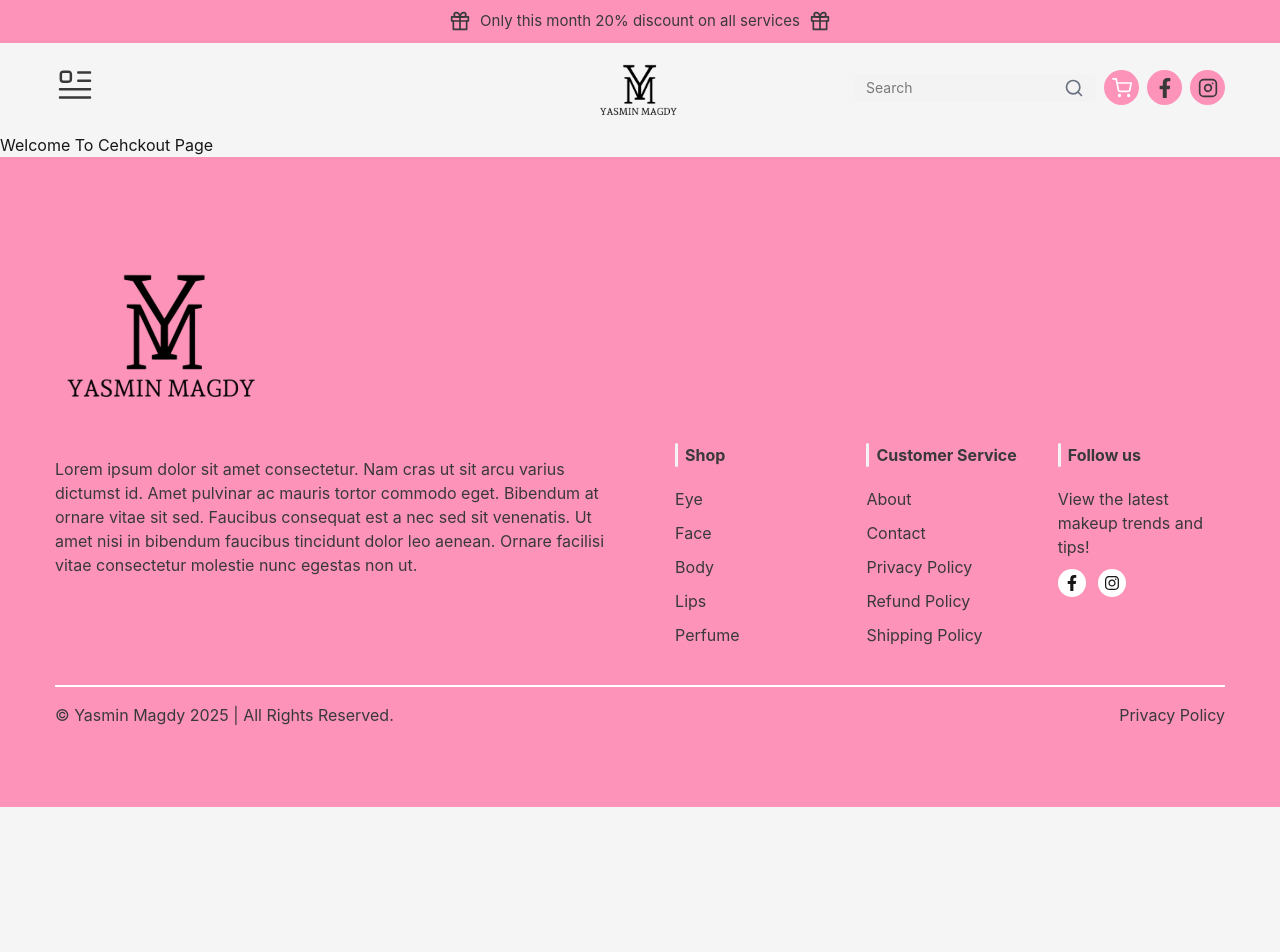
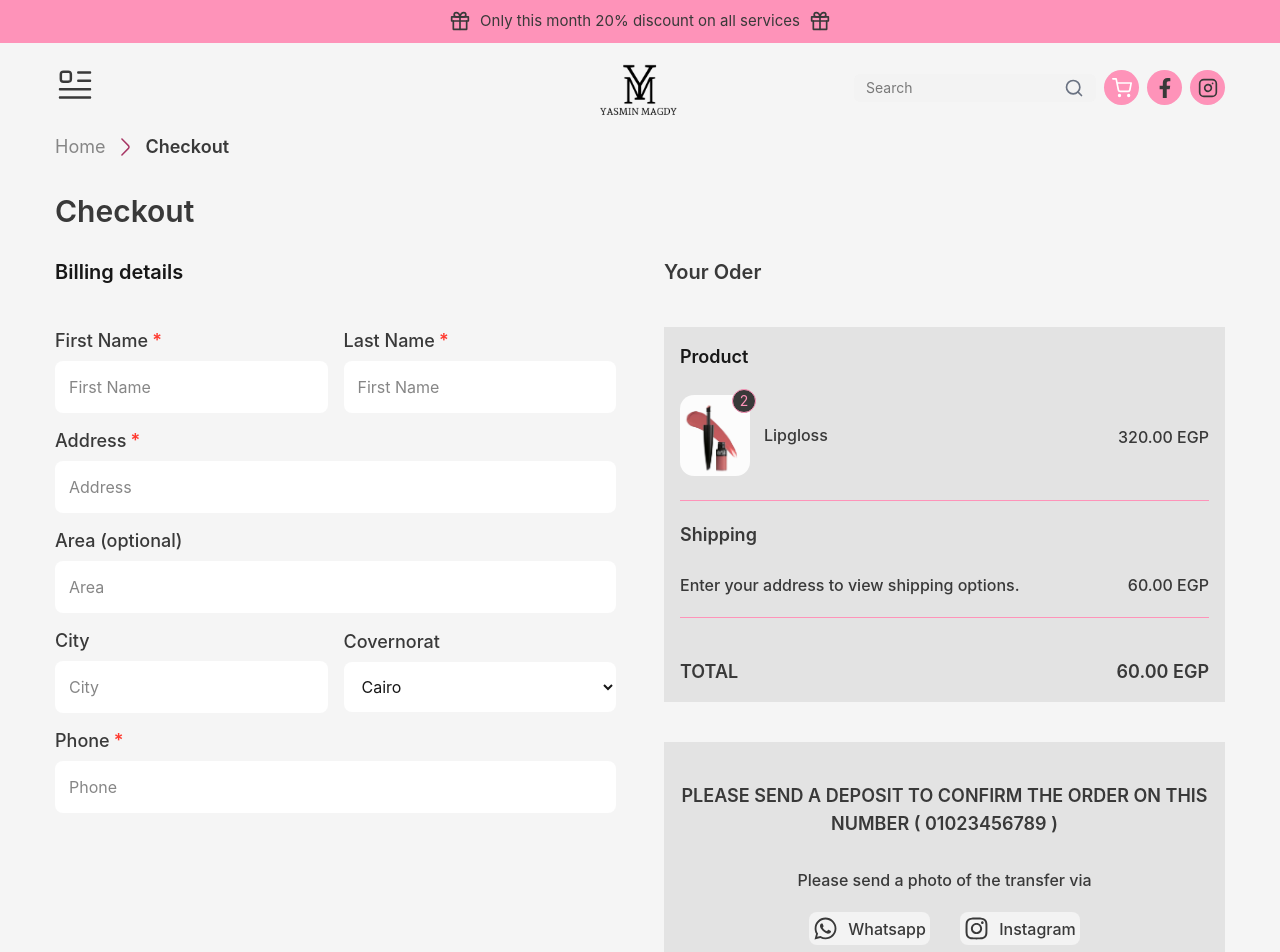
Before and after one commit to kariimellsayed/yasmin_website, a Next.js app: page /en/Cart/checkout in a window 1280 px wide. Shown: the top 952 px of the page. Before the commit the page ends 807 px from the top, so only its background shows below. Built offline with nearby package versions, Linux system fonts and the light colour scheme.

Commit message:
refactor: update Checkout page layout and add CheckoutForms component

```diff
--- a/app/[locale]/Cart/checkout/page.tsx
+++ b/app/[locale]/Cart/checkout/page.tsx
@@ -1,3 +1,6 @@
+import Image from "next/image";
+import Link from "next/link";
+import CheckoutForms from "../../components/CheckoutForms"
 
 
 
@@ -5,7 +8,20 @@
 export default function Checkout(params: []) {
     return (
         <section>
-            <h1>Welcome To Cehckout Page</h1>
+        <div className="custom__container">
+        <div className='flex items-center gap-2 mb-8 text-[#393939] lg:text-lg mr-auto text-sm'>
+         <Link  href={"/"} className='text-[#868686]'>Home</Link>
+         <Image
+         src={"/arrow-right.svg"}
+         alt="Arrow Right"
+         width={24}
+         height={24}
+         />
+           <div className='font-semibold'>Checkout</div>
+         </div>
+         <h3 className="text-[#393939] font-semibold text-3xl mb-3.5 pb-3.5">Checkout</h3>
+         <CheckoutForms />
+        </div>
         </section>
     )
 }
--- /dev/null
+++ b/app/[locale]/components/CheckoutForms.jsx
@@ -0,0 +1,138 @@
+import Image from "next/image";
+import Link from "next/link";
+import {
+    FaInstagram,
+    FaWhatsapp
+}
+    from "react-icons/fa";
+
+
+
+export default function CheckoutForms(params) {
+    const icons = [
+        {
+            id: 1,
+            link: "#",
+            icon: <FaWhatsapp size={25}/>,
+            text: "Whatsapp"
+        },
+        {
+            id: 2,
+            link: "#",
+            icon: <FaInstagram size={25}/>,
+            text: "Instagram"
+        }
+    ]
+    return (
+     <form className="text-center pb-20">
+        <div className="pb-20 flex items-start gap-12 flex-col lg:flex-row text-left">
+            <div className="lg:w-1/2 w-full">
+                <h4 className="text-[20px] font-semibold mb-5 pb-5">Billing details</h4>
+                <div className="">
+                    <div className="mb-3.5 last:mb-0 flex items-center gap-4 flex-col lg:flex-row">
+                        <div className="w-full mb-3.5 lg:mb-0">
+                            <label htmlFor="FName" className=" text-lg text-[#393939] block font-medium mb-1.5">First Name<span className="text-[#FF3B30] ml-1 text-lg font-semibold">*</span></label>
+                            <input type="text" name="fName" id="FName" placeholder="First Name" required
+                            className="outline-none w-full bg-white p-3.5 rounded-lg placeholder:text-[#868686]"
+                            />
+                        </div>
+                        <div className="w-full mb-3.5 lg:mb-0">
+                            <label htmlFor="LName" className=" text-lg text-[#393939] block font-medium mb-1.5">Last Name<span className="text-[#FF3B30] ml-1 text-lg font-semibold">*</span></label>
+                            <input type="text" name="lName" id="LName" placeholder="First Name" required
+                            className="outline-none w-full bg-white p-3.5 rounded-lg placeholder:text-[#868686]"
+                            />
+                        </div>
+                    </div>
+                    <div className="mb-3.5 last:mb-0">
+                        <label htmlFor="Address" className=" text-lg text-[#393939] block font-medium mb-1.5">Address<span className="text-[#FF3B30] ml-1 text-lg font-semibold">*</span></label>
+                        <input type="text" name="address" id="Address" placeholder="Address" required
+                        className="outline-none w-full bg-white p-3.5 rounded-lg placeholder:text-[#868686]"
+                        />
+                    </div>
+                    <div className="mb-3.5 last:mb-0">
+                        <label htmlFor="Area" className=" text-lg text-[#393939] block font-medium mb-1.5">Area (optional)</label>
+                        <input type="text" name="area" id="Area" placeholder="Area" required
+                        className="outline-none w-full bg-white p-3.5 rounded-lg placeholder:text-[#868686]"
+                        />
+                    </div>
+                    <div className="mb-3.5 last:mb-0 flex items-center gap-4 flex-col lg:flex-row">
+                        <div className="w-full mb-3.5 lg:mb-0">
+                            <label htmlFor="City" className=" text-lg text-[#393939] block font-medium mb-1.5">City</label>
+                            <input type="text" name="city" id="City" placeholder="City" required
+                            className="outline-none w-full bg-white p-3.5 rounded-lg placeholder:text-[#868686]"
+                            />
+                        </div>
+                        <div className="w-full mb-3.5 lg:mb-0">
+                            <label htmlFor="Covernorat" className="text-lg text-[#393939] block font-medium mb-1.5">Covernorat</label>
+                            <select defaultValue={"0"} className="outline-none w-full bg-white p-3.5 rounded-lg placeholder:text-[#868686]"  name="covernorat" id="Covernorat">
+                                <option value="0">Cairo</option>
+                                <option value="1">Mans</option>
+                                <option value="2">Alex</option>
+                            </select>
+                        </div>
+                    </div>
+                    <div className="mb-3.5 last:mb-0">
+                        <label htmlFor="Phone" className="text-lg text-[#393939] block font-medium mb-1.5">Phone<span className="text-[#FF3B30] ml-1 text-lg font-semibold">*</span></label>
+                        <input type="text" name="phone" id="Phone" placeholder="Phone" required
+                        className="outline-none w-full bg-white p-3.5 rounded-lg placeholder:text-[#868686]"
+                        />
+                    </div>
+                </div>
+            </div>
+            <div className="lg:w-1/2 w-full">
+            <h4 className="text-[20px] font-semibold mb-5 pb-5 text-[#393939]">Your Oder</h4>
+             <div className="bg-[#E3E3E3] p-4">
+                <h4 className="mb-4 pb-2 font-semibold text-lg">Product</h4>
+                <div className="flex justify-between items-center mb-5 pb-5 border-b-[1px] border-b-[#FE93B9]">
+                <div className="flex items-center gap-3.5 pb-1">
+                    <div className="relative">
+                    <span className="absolute -right-1.5 -top-1.5 bg-[#393939] border-[#FE93B9] border text-[#FE93B9] w-6 h-6 rounded-full flex justify-center items-center text-[14px]">2</span>
+                    <Image
+                    src="/images/product_1.png"
+                    alt=""
+                    title=""
+                    width={70}
+                    height={70}
+                    className="rounded-[14px]"
+                    />
+                    </div>
+                    <span className="text-[#393939] font-medium">Lipgloss</span>
+                </div>
+                <p className="text-[#393939] font-medium">320.00 EGP</p>
+                </div>
+
+            <div className="text-[#393939]">
+                <h4 className="mb-4 pb-2 font-semibold text-lg">Shipping</h4>
+                <div className="flex justify-between items-center border-b-[1px] border-b-[#FE93B9] mb-5 pb-5">
+                <p className="font-medium">Enter your address to view shipping options.</p>
+                <p className="font-medium">60.00 EGP</p>
+                </div>
+             </div>
+
+             <div className="text-[#393939] flex justify-between items-center pt-5">
+                <h3 className="font-semibold text-lg uppercase">Total</h3>
+                <p className="text-lg font-semibold">60.00 EGP</p>
+             </div>
+             </div>
+
+            <div className="bg-[#E3E3E3] text-center mt-10 py-10 p-2.5 text-[#393939]">
+                <p className="font-semibold uppercase text-lg">Please send a deposit to confirm the order on this number ( 01023456789 )</p>
+                <span className="font-medium mt-3.5 pt-4 block">Please send a photo of the transfer via</span>
+                <div className="flex w-1/2 justify-between items-center mt-5 m-auto">
+                 {icons.map((ele) => (
+                    <Link  className="flex items-center gap-2.5 bg-[#F3F3F3] p-1 rounded-[8px]" href={ele.link} key={ele.id}>
+
+                        <span>{ele.icon}</span>
+                        <span className="font-medium text-[#393939]">{ele.text}</span>
+                    </Link>
+                ))}
+                </div>
+                <div>
+                </div>
+             </div>
+            </div>
+        </div>
+    <button type="submit" className="w-2/3 m-auto font-medium text-lg bg-[#FE93B9] p-3.5 rounded-4xl cursor-pointer">Confirm Order</button>
+     </form>
+    )
+}
```
